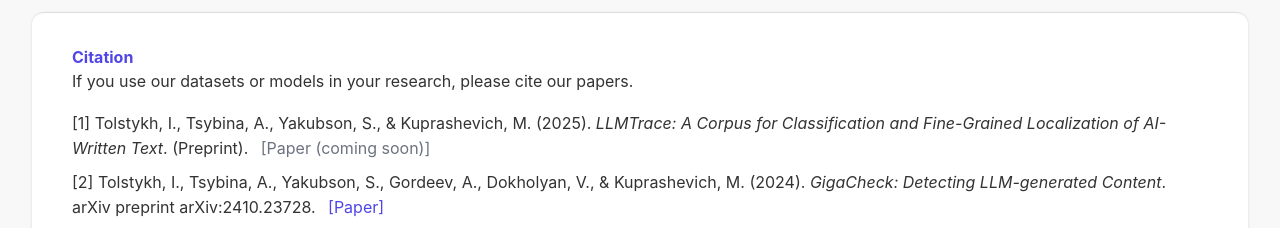
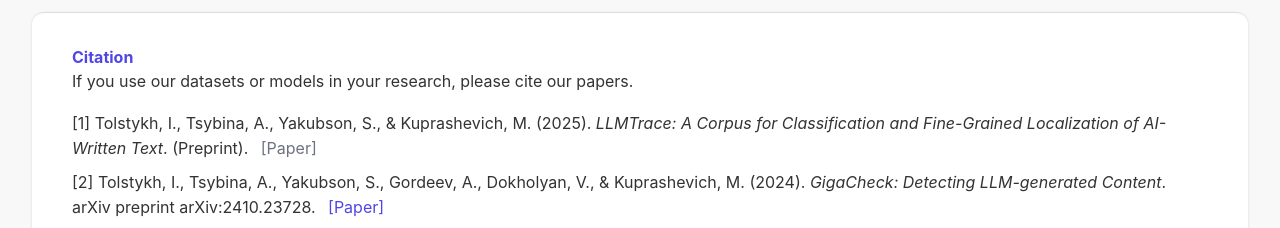
Before and after one commit to sweetdream779/LLMTrace-info, a plain HTML site: page index.html in a window 1280 px wide. Shown: the part 2920-3148 px from the top of the page. Drawn offline with nearby package versions, Linux system fonts and the light colour scheme.

Commit message:
Update index.html

```diff
--- a/index.html
+++ b/index.html
@@ -193,7 +193,7 @@
                         [1] Tolstykh, I., Tsybina, A., Yakubson, S., & Kuprashevich, M. (2025).
                         <em>LLMTrace: A Corpus for Classification and Fine-Grained Localization of AI-Written Text</em>.
                         (Preprint).
-                        <a href="#" class="text-gray-500 cursor-not-allowed ml-2" title="Coming Soon">[Paper (coming soon)]</a>
+                        <a href="https://arxiv.org/abs/2509.21269" class="text-gray-500 cursor-not-allowed ml-2" title="Paper">[Paper]</a>
                     </p>
                     <p>
                         [2] Tolstykh, I., Tsybina, A., Yakubson, S., Gordeev, A., Dokholyan, V., & Kuprashevich, M. (2024).
```
